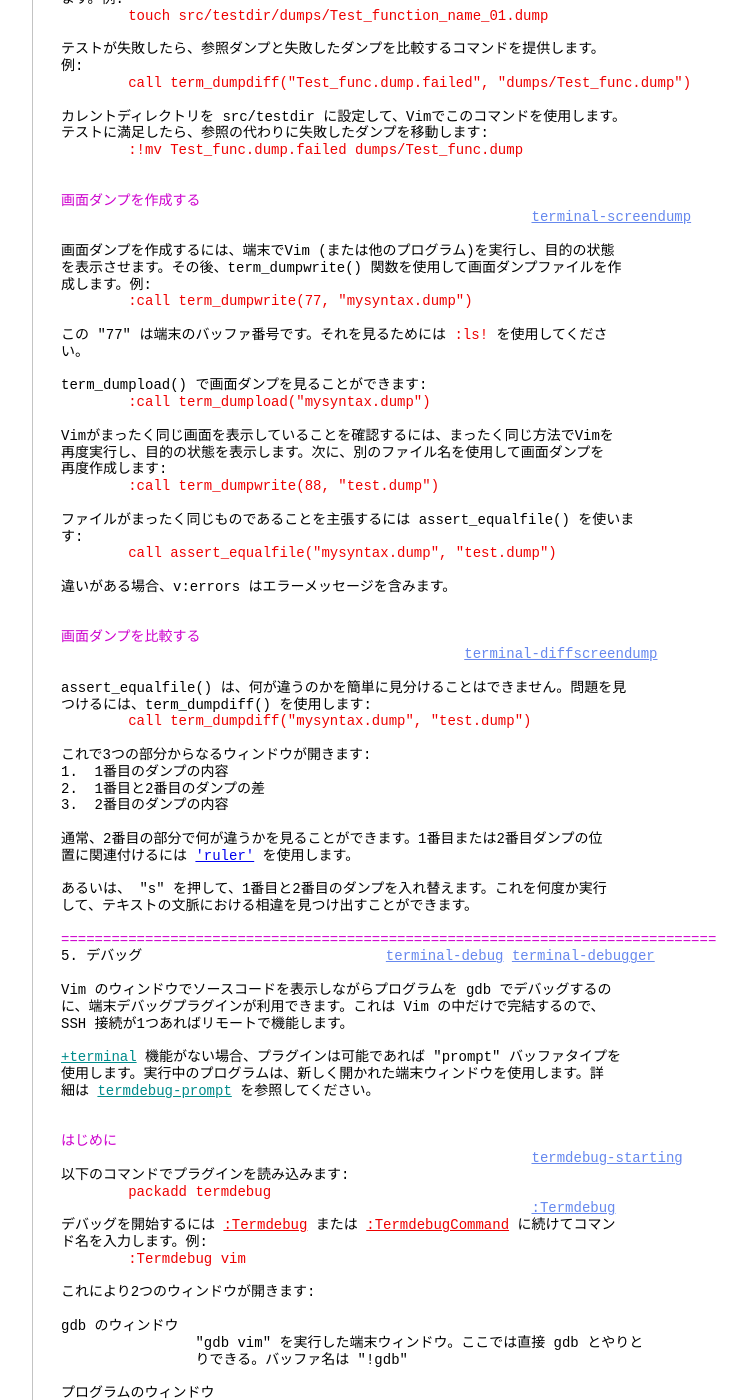
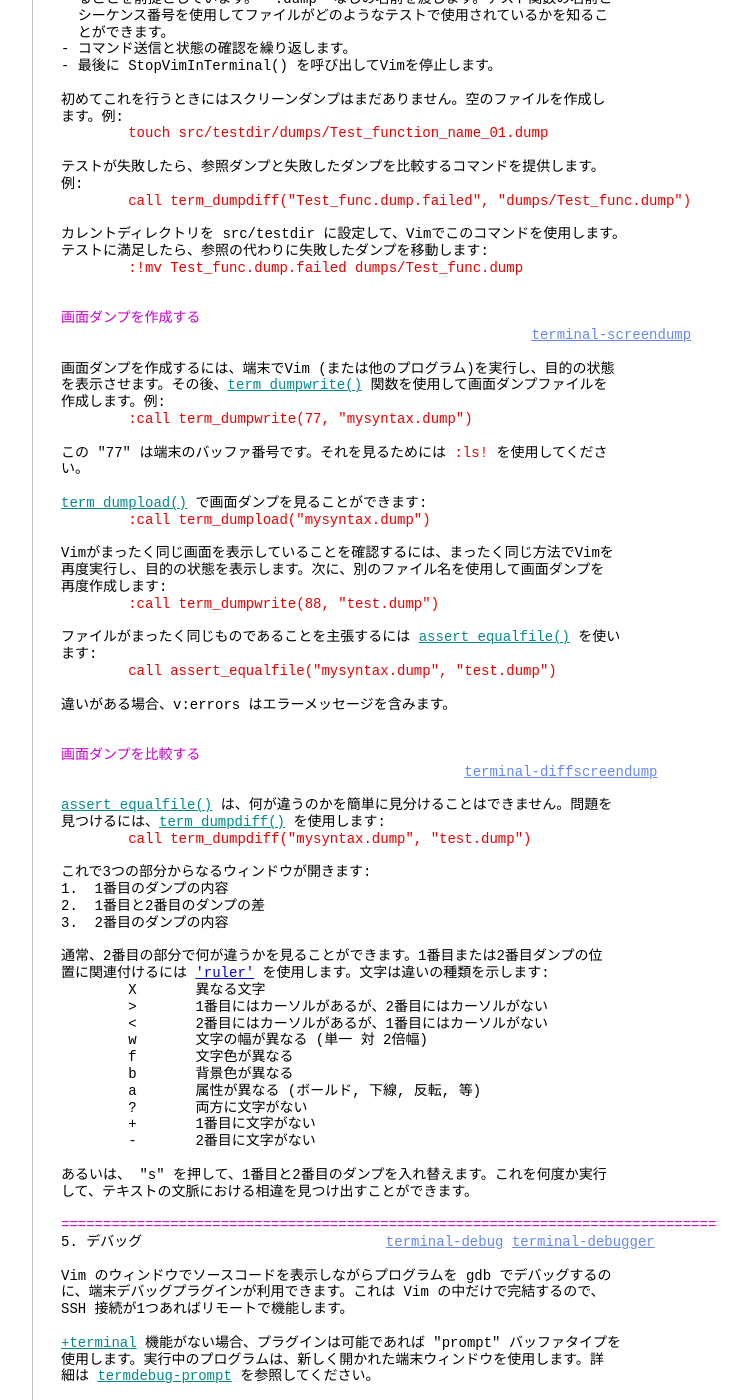
Before and after one commit to vim-jp/vimdoc-ja, a Jekyll site: the page built from terminal.html, in a window 1280 px wide and 1400 px high, scrolled down 9648 px. Shown: the whole window, without its empty margins (340-1087 px from the left). Built offline with Jekyll 4.4.1, drawn with Linux system fonts in a browser that asks for light colours; nearby versions of some CDN libraries; comment, search, counter and statistics services are not loaded; some of the changed text lies outside the part shown.

Commit message:
Generated by Travis JOB 1168.1
https://travis-ci.org/vim-jp/vimdoc-ja-working/builds/445151383

```diff
--- a/terminal.html
+++ b/terminal.html
@@ -120,7 +120,10 @@
 <div class="helpExample">&nbsp;&nbsp; tnoremap &lt;Esc&gt; &lt;C-W&gt;N<br>
 &nbsp;&nbsp; set notimeout ttimeout timeoutlen=100</div>
 <br>
-&nbsp;&nbsp;&nbsp;&nbsp;&nbsp;&nbsp;&nbsp;&nbsp;&nbsp;&nbsp;&nbsp;&nbsp;&nbsp;&nbsp;&nbsp;&nbsp;&nbsp;&nbsp;&nbsp;&nbsp;&nbsp;&nbsp;&nbsp;&nbsp;&nbsp;&nbsp;&nbsp;&nbsp;&nbsp;&nbsp;&nbsp;&nbsp;&nbsp;&nbsp;&nbsp;&nbsp;&nbsp;&nbsp;&nbsp;&nbsp;&nbsp;&nbsp;&nbsp;&nbsp;&nbsp;&nbsp;&nbsp;&nbsp;&nbsp;&nbsp;&nbsp;&nbsp;&nbsp;&nbsp;&nbsp;&nbsp;<a class="Constant" href="terminal.html#options-in-terminal" name="options-in-terminal">options-in-terminal</a><br>
+端末モードマッピングと同様にメニューを作成することもできますが、<a class="Identifier" href="gui.html#:tmenu">:tmenu</a>&nbsp;ではな<br>
+く&nbsp;<span class="MissingTag">:tlmenu</span>&nbsp;を使用する必要があります。<br>
+<br>
+&lt;&nbsp;&nbsp;&nbsp;&nbsp;&nbsp;&nbsp;&nbsp;&nbsp;&nbsp;&nbsp;&nbsp;&nbsp;&nbsp;&nbsp;&nbsp;&nbsp;&nbsp;&nbsp;&nbsp;&nbsp;&nbsp;&nbsp;&nbsp;&nbsp;&nbsp;&nbsp;&nbsp;&nbsp;&nbsp;&nbsp;&nbsp;&nbsp;&nbsp;&nbsp;&nbsp;&nbsp;&nbsp;&nbsp;&nbsp;&nbsp;&nbsp;&nbsp;&nbsp;&nbsp;&nbsp;&nbsp;&nbsp;&nbsp;&nbsp;&nbsp;&nbsp;&nbsp;&nbsp;&nbsp;&nbsp;<a class="Constant" href="terminal.html#options-in-terminal" name="options-in-terminal">options-in-terminal</a><br>
 端末ウィンドウを開いて&nbsp;<a class="Type" href="options.html#'buftype'">'buftype'</a>&nbsp;を &quot;terminal&quot; に設定すると、TerminalOpen 自動<br>
 コマンドイベントが発生します。これにより、ウィンドウとバッファ専用のオプション<br>
 を設定することが可能です。例:<br>
@@ -235,6 +238,10 @@
 <br>
 &nbsp;&nbsp;&nbsp;&nbsp;&nbsp;&nbsp;&nbsp;&nbsp;&nbsp;&nbsp;&nbsp;&nbsp;&nbsp;&nbsp;&nbsp;&nbsp;&nbsp;&nbsp;&nbsp;&nbsp;&nbsp;&nbsp;&nbsp;&nbsp;より詳細なオプションを使いたいならば&nbsp;<a class="Identifier" href="eval.html#term_start()">term_start()</a>&nbsp;関<br>
 &nbsp;&nbsp;&nbsp;&nbsp;&nbsp;&nbsp;&nbsp;&nbsp;&nbsp;&nbsp;&nbsp;&nbsp;&nbsp;&nbsp;&nbsp;&nbsp;&nbsp;&nbsp;&nbsp;&nbsp;&nbsp;&nbsp;&nbsp;&nbsp;数を使ってください。<br>
+&nbsp;&nbsp;&nbsp;&nbsp;&nbsp;&nbsp;&nbsp;&nbsp;&nbsp;&nbsp;&nbsp;&nbsp;&nbsp;&nbsp;&nbsp;&nbsp;&nbsp;&nbsp;&nbsp;&nbsp;&nbsp;&nbsp;&nbsp;&nbsp;ウィンドウを縦分割するには、次のようにします:<br>
+<div class="helpExample">&nbsp;&nbsp;&nbsp;&nbsp;&nbsp;&nbsp;&nbsp;&nbsp;&nbsp;&nbsp;&nbsp;&nbsp;&nbsp;&nbsp;&nbsp;&nbsp;&nbsp;&nbsp;&nbsp;&nbsp;&nbsp;&nbsp;&nbsp;&nbsp;&nbsp;&nbsp;&nbsp;&nbsp;&nbsp;&nbsp;&nbsp;&nbsp;:vertical terminal</div>
+&nbsp;&nbsp;&nbsp;&nbsp;&nbsp;&nbsp;&nbsp;&nbsp;&nbsp;&nbsp;&nbsp;&nbsp;&nbsp;&nbsp;&nbsp;&nbsp;&nbsp;&nbsp;&nbsp;&nbsp;&nbsp;&nbsp;&nbsp; または短縮形:<br>
+<div class="helpExample">&nbsp;&nbsp;&nbsp;&nbsp;&nbsp;&nbsp;&nbsp;&nbsp;&nbsp;&nbsp;&nbsp;&nbsp;&nbsp;&nbsp;&nbsp;&nbsp;&nbsp;&nbsp;&nbsp;&nbsp;&nbsp;&nbsp;&nbsp;&nbsp;&nbsp;&nbsp;&nbsp;&nbsp;&nbsp;&nbsp;&nbsp;&nbsp;:vert ter</div>
 <br>
 端末に関連付けられたバッファが強制的にアンロードもしくは削除された場合には、<br>
 <span class="Comment">job_stop(job, &quot;kill&quot;)</span>&nbsp;を呼んだのと同じようにそのジョブが殺されます。<br>
@@ -526,9 +533,9 @@
 <br>
 <span class="PreProc">関数</span><br>
 <br>
-term_sendkeys()&nbsp;&nbsp;&nbsp;&nbsp;&nbsp;&nbsp;&nbsp;&nbsp; 端末にキーストロークを送信する (tmap の影響を受けない)<br>
-term_wait()&nbsp;&nbsp;&nbsp;&nbsp;&nbsp;&nbsp;&nbsp;&nbsp;&nbsp;&nbsp;&nbsp;&nbsp; 端末画面が更新されるのを待つ<br>
-term_scrape()&nbsp;&nbsp;&nbsp;&nbsp;&nbsp;&nbsp;&nbsp;&nbsp;&nbsp;&nbsp; 端末画面の内容を検査する<br>
+<a class="Identifier" href="eval.html#term_sendkeys()">term_sendkeys()</a>&nbsp;&nbsp;&nbsp;&nbsp;&nbsp;&nbsp; 端末にキーストロークを送信する (tmap の影響を受けない)<br>
+<a class="Identifier" href="eval.html#term_wait()">term_wait()</a>&nbsp;&nbsp;&nbsp;&nbsp;&nbsp;&nbsp;&nbsp;&nbsp;&nbsp;&nbsp; 端末画面が更新されるのを待つ<br>
+<a class="Identifier" href="eval.html#term_scrape()">term_scrape()</a>&nbsp;&nbsp;&nbsp;&nbsp;&nbsp;&nbsp;&nbsp;&nbsp; 端末画面の内容を検査する<br>
 <br>
 <br>
 <span class="PreProc">==============================================================================</span><br>
@@ -553,7 +560,7 @@
 - 特定のサイズの端末でVimを実行します。デフォルトは75桁で20行です。これはダン<br>
 &nbsp;&nbsp;プが常にこのサイズであることを確認します。RunVimInTerminal() 関数がこれを処<br>
 &nbsp;&nbsp;理します。Vimコマンドの引数を渡します。<br>
-- term_sendkeys() を使用して任意のコマンドをVimに送信します。例えば:<br>
+-&nbsp;<a class="Identifier" href="eval.html#term_sendkeys()">term_sendkeys()</a>&nbsp;を使用して任意のコマンドをVimに送信します。例えば:<br>
 <div class="helpExample">&nbsp;&nbsp;&nbsp;&nbsp;&nbsp;&nbsp;&nbsp;&nbsp;call term_sendkeys(buf, &quot;:echo &amp;lines &amp;columns\&lt;CR&gt;&quot;)</div>
 - VerifyScreenDump() を使用して、画面が期待どおりの状態になっていることを確認<br>
 &nbsp;&nbsp;します。これは、参照する画面ダンプが src/testdir/dumps/ ディレクトリに存在す<br>
@@ -580,14 +587,14 @@
 &nbsp;&nbsp;&nbsp;&nbsp;&nbsp;&nbsp;&nbsp;&nbsp;&nbsp;&nbsp;&nbsp;&nbsp;&nbsp;&nbsp;&nbsp;&nbsp;&nbsp;&nbsp;&nbsp;&nbsp;&nbsp;&nbsp;&nbsp;&nbsp;&nbsp;&nbsp;&nbsp;&nbsp;&nbsp;&nbsp;&nbsp;&nbsp;&nbsp;&nbsp;&nbsp;&nbsp;&nbsp;&nbsp;&nbsp;&nbsp;&nbsp;&nbsp;&nbsp;&nbsp;&nbsp;&nbsp;&nbsp;&nbsp;&nbsp;&nbsp;&nbsp;&nbsp;&nbsp;&nbsp;&nbsp;&nbsp;<a class="Constant" href="terminal.html#terminal-screendump" name="terminal-screendump">terminal-screendump</a><br>
 <br>
 画面ダンプを作成するには、端末でVim (または他のプログラム)を実行し、目的の状態<br>
-を表示させます。その後、term_dumpwrite() 関数を使用して画面ダンプファイルを作<br>
-成します。例:<br>
+を表示させます。その後、<a class="Identifier" href="eval.html#term_dumpwrite()">term_dumpwrite()</a>&nbsp;関数を使用して画面ダンプファイルを<br>
+作成します。例:<br>
 <div class="helpExample">&nbsp;&nbsp;&nbsp;&nbsp;&nbsp;&nbsp;&nbsp;&nbsp;:call term_dumpwrite(77, &quot;mysyntax.dump&quot;)</div>
 <br>
 この &quot;77&quot; は端末のバッファ番号です。それを見るためには&nbsp;<span class="Comment">:ls!</span>&nbsp;を使用してくださ<br>
 い。<br>
 <br>
-term_dumpload() で画面ダンプを見ることができます:<br>
+<a class="Identifier" href="eval.html#term_dumpload()">term_dumpload()</a>&nbsp;で画面ダンプを見ることができます:<br>
 <div class="helpExample">&nbsp;&nbsp;&nbsp;&nbsp;&nbsp;&nbsp;&nbsp;&nbsp;:call term_dumpload(&quot;mysyntax.dump&quot;)</div>
 <br>
 Vimがまったく同じ画面を表示していることを確認するには、まったく同じ方法でVimを<br>
@@ -595,8 +602,8 @@
 再度作成します:<br>
 <div class="helpExample">&nbsp;&nbsp;&nbsp;&nbsp;&nbsp;&nbsp;&nbsp;&nbsp;:call term_dumpwrite(88, &quot;test.dump&quot;)</div>
 <br>
-ファイルがまったく同じものであることを主張するには assert_equalfile() を使いま<br>
-す:<br>
+ファイルがまったく同じものであることを主張するには&nbsp;<a class="Identifier" href="eval.html#assert_equalfile()">assert_equalfile()</a>&nbsp;を使い<br>
+ます:<br>
 <div class="helpExample">&nbsp;&nbsp;&nbsp;&nbsp;&nbsp;&nbsp;&nbsp;&nbsp;call assert_equalfile(&quot;mysyntax.dump&quot;, &quot;test.dump&quot;)</div>
 <br>
 違いがある場合、v:errors はエラーメッセージを含みます。<br>
@@ -605,8 +612,8 @@
 <span class="PreProc">画面ダンプを比較する</span><br>
 &nbsp;&nbsp;&nbsp;&nbsp;&nbsp;&nbsp;&nbsp;&nbsp;&nbsp;&nbsp;&nbsp;&nbsp;&nbsp;&nbsp;&nbsp;&nbsp;&nbsp;&nbsp;&nbsp;&nbsp;&nbsp;&nbsp;&nbsp;&nbsp;&nbsp;&nbsp;&nbsp;&nbsp;&nbsp;&nbsp;&nbsp;&nbsp;&nbsp;&nbsp;&nbsp;&nbsp;&nbsp;&nbsp;&nbsp;&nbsp;&nbsp;&nbsp;&nbsp;&nbsp;&nbsp;&nbsp;&nbsp;&nbsp;<a class="Constant" href="terminal.html#terminal-diffscreendump" name="terminal-diffscreendump">terminal-diffscreendump</a><br>
 <br>
-assert_equalfile() は、何が違うのかを簡単に見分けることはできません。問題を見<br>
-つけるには、term_dumpdiff() を使用します:<br>
+<a class="Identifier" href="eval.html#assert_equalfile()">assert_equalfile()</a>&nbsp;は、何が違うのかを簡単に見分けることはできません。問題を<br>
+見つけるには、<a class="Identifier" href="eval.html#term_dumpdiff()">term_dumpdiff()</a>&nbsp;を使用します:<br>
 <div class="helpExample">&nbsp;&nbsp;&nbsp;&nbsp;&nbsp;&nbsp;&nbsp;&nbsp;call term_dumpdiff(&quot;mysyntax.dump&quot;, &quot;test.dump&quot;)</div>
 <br>
 これで3つの部分からなるウィンドウが開きます:<br>
@@ -615,7 +622,17 @@
 3.&nbsp;&nbsp;2番目のダンプの内容<br>
 <br>
 通常、2番目の部分で何が違うかを見ることができます。1番目または2番目ダンプの位<br>
-置に関連付けるには&nbsp;<a class="Type" href="options.html#'ruler'">'ruler'</a>&nbsp;を使用します。<br>
+置に関連付けるには&nbsp;<a class="Type" href="options.html#'ruler'">'ruler'</a>&nbsp;を使用します。文字は違いの種類を示します:<br>
+&nbsp;&nbsp;&nbsp;&nbsp;&nbsp;&nbsp;&nbsp;&nbsp;X&nbsp;&nbsp;&nbsp;&nbsp;&nbsp;&nbsp; 異なる文字<br>
+&nbsp;&nbsp;&nbsp;&nbsp;&nbsp;&nbsp;&nbsp;&nbsp;&gt;&nbsp;&nbsp;&nbsp;&nbsp;&nbsp;&nbsp; 1番目にはカーソルがあるが、2番目にはカーソルがない<br>
+&nbsp;&nbsp;&nbsp;&nbsp;&nbsp;&nbsp;&nbsp;&nbsp;&lt;&nbsp;&nbsp;&nbsp;&nbsp;&nbsp;&nbsp; 2番目にはカーソルがあるが、1番目にはカーソルがない<br>
+&nbsp;&nbsp;&nbsp;&nbsp;&nbsp;&nbsp;&nbsp;&nbsp;w&nbsp;&nbsp;&nbsp;&nbsp;&nbsp;&nbsp; 文字の幅が異なる (単一 対 2倍幅)<br>
+&nbsp;&nbsp;&nbsp;&nbsp;&nbsp;&nbsp;&nbsp;&nbsp;f&nbsp;&nbsp;&nbsp;&nbsp;&nbsp;&nbsp; 文字色が異なる<br>
+&nbsp;&nbsp;&nbsp;&nbsp;&nbsp;&nbsp;&nbsp;&nbsp;b&nbsp;&nbsp;&nbsp;&nbsp;&nbsp;&nbsp; 背景色が異なる<br>
+&nbsp;&nbsp;&nbsp;&nbsp;&nbsp;&nbsp;&nbsp;&nbsp;a&nbsp;&nbsp;&nbsp;&nbsp;&nbsp;&nbsp; 属性が異なる (ボールド, 下線, 反転, 等)<br>
+&nbsp;&nbsp;&nbsp;&nbsp;&nbsp;&nbsp;&nbsp;&nbsp;?&nbsp;&nbsp;&nbsp;&nbsp;&nbsp;&nbsp; 両方に文字がない<br>
+&nbsp;&nbsp;&nbsp;&nbsp;&nbsp;&nbsp;&nbsp;&nbsp;+&nbsp;&nbsp;&nbsp;&nbsp;&nbsp;&nbsp; 1番目に文字がない<br>
+&nbsp;&nbsp;&nbsp;&nbsp;&nbsp;&nbsp;&nbsp;&nbsp;-&nbsp;&nbsp;&nbsp;&nbsp;&nbsp;&nbsp; 2番目に文字がない<br>
 <br>
 あるいは、 &quot;s&quot; を押して、1番目と2番目のダンプを入れ替えます。これを何度か実行<br>
 して、テキストの文脈における相違を見つけ出すことができます。<br>
@@ -900,7 +917,7 @@
 デバッグを開始した際に Vim のウィンドウ幅を変更し、垂直分割を利用するには次の<br>
 ように設定します:<br>
 <div class="helpExample">&nbsp;&nbsp;let g:termdebug_wide = 163</div>
-これは :Termdebug を実行した際に &amp;columns を 163 に設定します。元の値はデバッ<br>
+これは&nbsp;<a class="Comment" href="terminal.html#:Termdebug">:Termdebug</a>&nbsp;を実行した際に &amp;columns を 163 に設定します。元の値はデバッ<br>
 ガが終了する際に復元されます。<br>
 g:termdebug_wide が設定されていて、&amp;columnsがすでに g:termdebug_wide より大き<br>
 い場合、&amp;columns を変更せずに垂直分割が使用されます。<br>
```
